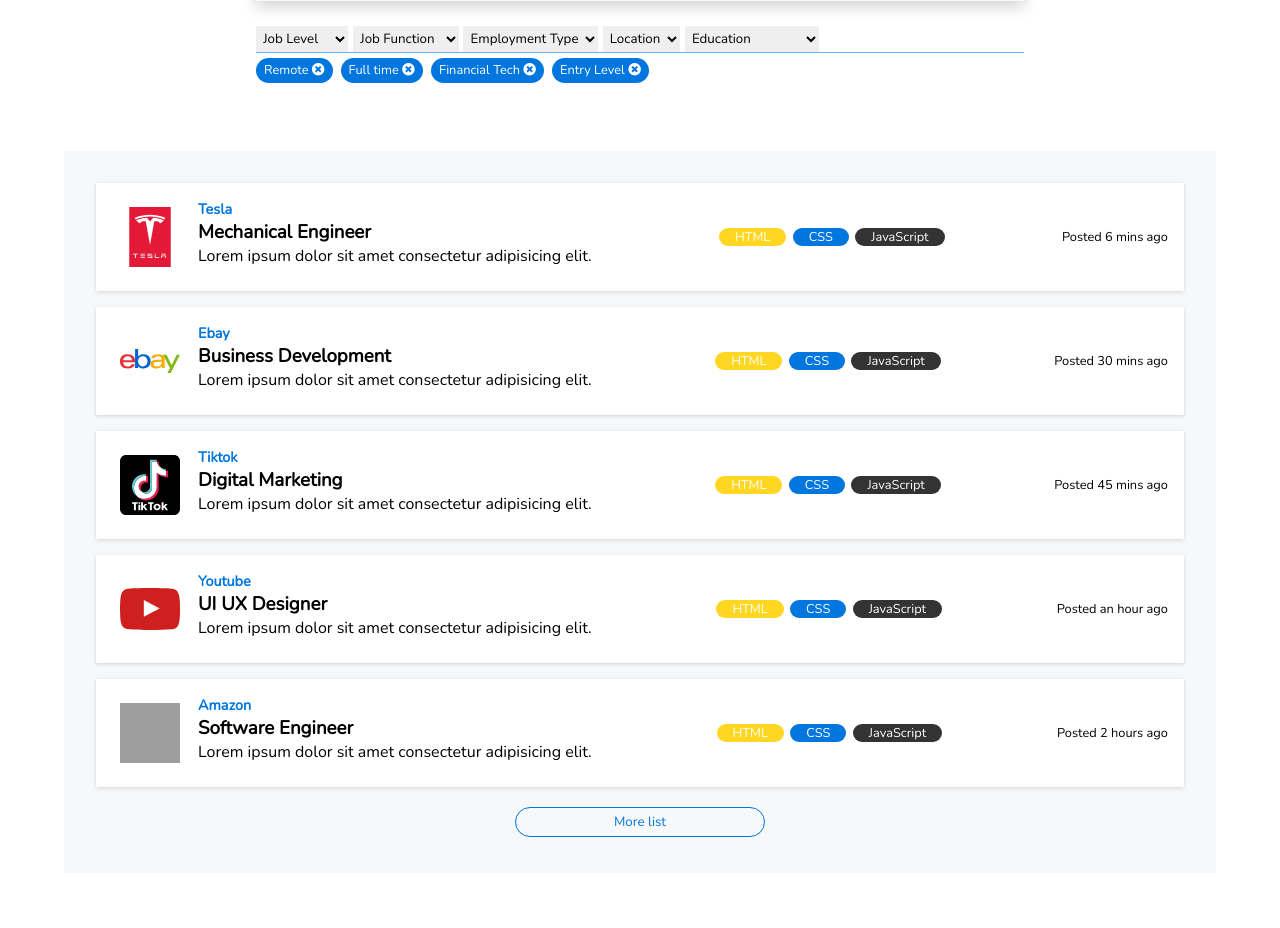
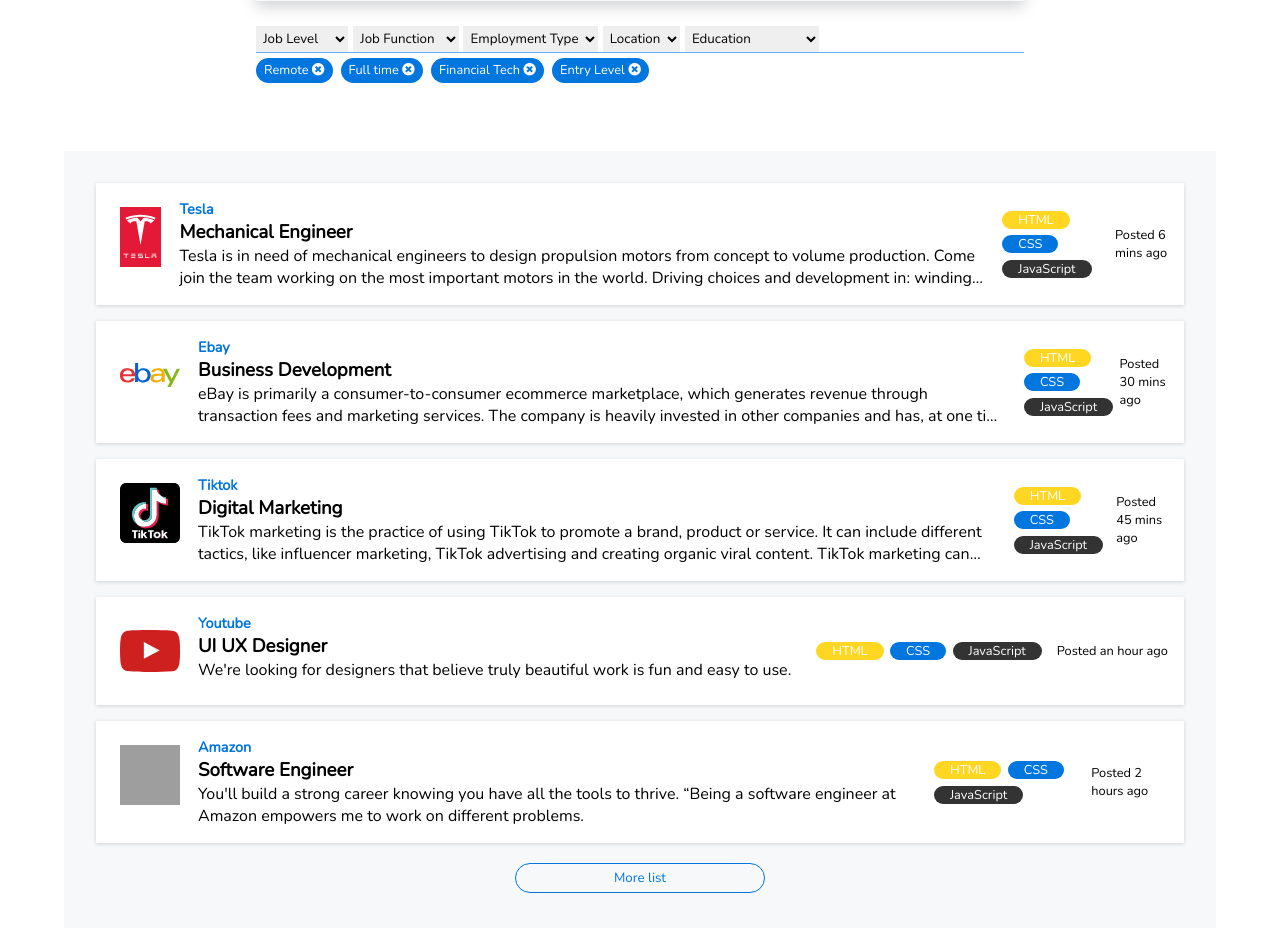
Before and after one commit to Sanjaykumar-Sundaramoorthy/CODSOFT-JOB-BOARD, a Python web app: template templates/index.html in a window 1280 px wide. Shown: the part 510-1438 px from the top of the page. Run offline with Jinja, Linux system fonts and the light colour scheme; the template is opened without the code that fills it, so the values that code supplies are empty; grey boxes are pictures that could not be loaded.

Commit message:
Update index.html

```diff
--- a/templates/index.html
+++ b/templates/index.html
@@ -112,7 +112,7 @@
           <div class="job-detail">
             <h4>Tesla</h4>
             <h3>Mechanical Engineer</h3>
-            <p>Lorem ipsum dolor sit amet consectetur adipisicing elit.</p>
+            <p>Tesla is in need of mechanical engineers to design propulsion motors from concept to volume production. Come join the team working on the most important motors in the world. Driving choices and development in: winding technology.</p>
           </div>
         </div>
         <div class="job-label">
@@ -129,7 +129,7 @@
           <div class="job-detail">
             <h4>Ebay</h4>
             <h3>Business Development</h3>
-            <p>Lorem ipsum dolor sit amet consectetur adipisicing elit.</p>
+            <p>eBay is primarily a consumer-to-consumer ecommerce marketplace, which generates revenue through transaction fees and marketing services. The company is heavily invested in other companies and has, at one time or another, owned all or part of PayPal, Skype, StubHub, and others.</p>
           </div>
         </div>
         <div class="job-label">
@@ -146,7 +146,7 @@
           <div class="job-detail">
             <h4>Tiktok</h4>
             <h3>Digital Marketing</h3>
-            <p>Lorem ipsum dolor sit amet consectetur adipisicing elit.</p>
+            <p>TikTok marketing is the practice of using TikTok to promote a brand, product or service. It can include different tactics, like influencer marketing, TikTok advertising and creating organic viral content. TikTok marketing can help businesses: Increase brand awareness.</p>
           </div>
         </div>
         <div class="job-label">
@@ -163,7 +163,7 @@
           <div class="job-detail">
             <h4>Youtube</h4>
             <h3>UI UX Designer</h3>
-            <p>Lorem ipsum dolor sit amet consectetur adipisicing elit.</p>
+            <p>We're looking for designers that believe truly beautiful work is fun and easy to use.</p>
           </div>
         </div>
         <div class="job-label">
@@ -180,7 +180,7 @@
           <div class="job-detail">
             <h4>Amazon</h4>
             <h3>Software Engineer</h3>
-            <p>Lorem ipsum dolor sit amet consectetur adipisicing elit.</p>
+            <p>You'll build a strong career knowing you have all the tools to thrive. “Being a software engineer at Amazon empowers me to work on different problems.</p>
           </div>
         </div>
         <div class="job-label">
@@ -197,9 +197,7 @@
       <div class="join-detail">
         <h1 class="section-title">LETS START YOUR NEW JOB WITH US</h1>
         <p>
-          Lorem ipsum dolor sit amet consectetur adipisicing elit. Esse
-          consequatur odit magnam consectetur distinctio? Architecto aliquid
-          commodi at.
+          Unlock your potential and embark on a journey of growth, fulfillment, and endless possibilities by joining a job that aligns with your passions and aspirations.
         </p>
       </div>
       <button class="join-button">Join now</button>
@@ -208,8 +206,7 @@
     <section class="featured" id="companies">
       <h1 class="section-title">Featured Companies</h1>
       <p>
-        Lorem ipsum dolor sit amet consectetur adipisicing elit. Tenetur,
-        eligendi aliquam ex saepe enim nam nulla dignissimos nemo quam.
+        Explore our site's curated selection of featured companies, representing the forefront of innovation and excellence in their respective industries.
       </p>
       <div class="featured-wrapper">
         <div class="featured-card">
@@ -273,8 +270,7 @@
           <div class="swiper-slide">
             <i class="fas fa-quote-left"></i>
             <h3>
-              Lorem ipsum dolor, sit amet consectetur adipisicing elit. Dolorum
-              quis dolore accusantium? Magnam dolores eum praesentium, facere.
+              I'm thrilled to have landed a fantastic job through this site; it's been a game-changer for my career!
             </h3>
             <div class="testimoni-pic">
               <img src="{{ url_for('static', filename='/images/profile-1.jpg') }}" alt="" />
@@ -285,8 +281,7 @@
           <div class="swiper-slide">
             <i class="fas fa-quote-left"></i>
             <h3>
-              Lorem ipsum dolor, sit amet consectetur adipisicing elit. Dolorum
-              quis dolore accusantium? Magnam dolores eum praesentium, facere.
+              I couldn't be happier with the job I found on this platform – it's a perfect match for my skills and interests.
             </h3>
             <div class="testimoni-pic">
               <img src="{{ url_for('static', filename='/images/profile-2.jpg') }}" alt="" />
@@ -297,8 +292,7 @@
           <div class="swiper-slide">
             <i class="fas fa-quote-left"></i>
             <h3>
-              Lorem ipsum dolor, sit amet consectetur adipisicing elit. Dolorum
-              quis dolore accusantium? Magnam dolores eum praesentium, facere.
+              Thanks to this site, I now have a fulfilling job that I genuinely enjoy and a wonderful team to work with.
             </h3>
             <div class="testimoni-pic">
               <img src="{{ url_for('static', filename='/images/profile-3.jpg') }}" alt="" />
@@ -309,8 +303,7 @@
           <div class="swiper-slide">
             <i class="fas fa-quote-left"></i>
             <h3>
-              Lorem ipsum dolor, sit amet consectetur adipisicing elit. Dolorum
-              quis dolore accusantium? Magnam dolores eum praesentium, facere.
+              This site made job hunting a breeze, and I'm now working at a company that values my contributions and offers ample growth opportunities.
             </h3>
             <div class="testimoni-pic">
               <img src="{{ url_for('static', filename='/images/profile-4.jpg') }}" alt="" />
@@ -321,8 +314,7 @@
           <div class="swiper-slide">
             <i class="fas fa-quote-left"></i>
             <h3>
-              Lorem ipsum dolor, sit amet consectetur adipisicing elit. Dolorum
-              quis dolore accusantium? Magnam dolores eum praesentium, facere.
+              I can't thank this site enough for helping me secure a job that not only pays well but also aligns perfectly with my long-term career goals.
             </h3>
             <div class="testimoni-pic">
               <img src="{{ url_for('static', filename='/images/profile-5.jpg') }}" alt="" />
@@ -344,7 +336,7 @@
                 <div class="blog-detail">
                     <span>13 Jan 2021</span>
                     <h4>how to enjoy your work</h4>
-                    <p>Lorem ipsum dolor sit amet, consectetur adipisicing elit.</p>
+                    <p>Take breaks<br>Manage your workspace</p>
                     <hr class="divider">
                     <a href="https://www.indeed.com/career-advice/career-development/how-to-enjoy-work" target="_blank" class="blog-more">Read More</a>
                 </div>
@@ -354,7 +346,7 @@
                 <div class="blog-detail">
                     <span>2 Apr 2022</span>
                     <h4>10 tips for building your resume</h4>
-                    <p>Lorem ipsum dolor sit amet, consectetur adipisicing elit.</p>
+                    <p>Give yourself credit<br>Write professionally</p>
                     <hr class="divider">
                     <a target="_blank" href="https://www.waldenu.edu/programs/resource/10-tips-to-transform-your-resume-from-good-to-great" class="blog-more">Read More</a>
                 </div>
@@ -364,7 +356,7 @@
                 <div class="blog-detail">
                     <span>13 Aug 2023</span>
                     <h4>How to work efficiently</h4>
-                    <p>Lorem ipsum dolor sit amet, consectetur adipisicing elit.</p>
+                    <p>Understand Personal Time Management<br>Develop Effective Collaboration</p>
                     <hr class="divider">
                     <a target="_blank" href="https://www.bamboohr.com/blog/tips-increasing-workplace-efficiency" class="blog-more">Read More</a>
                 </div>
```
